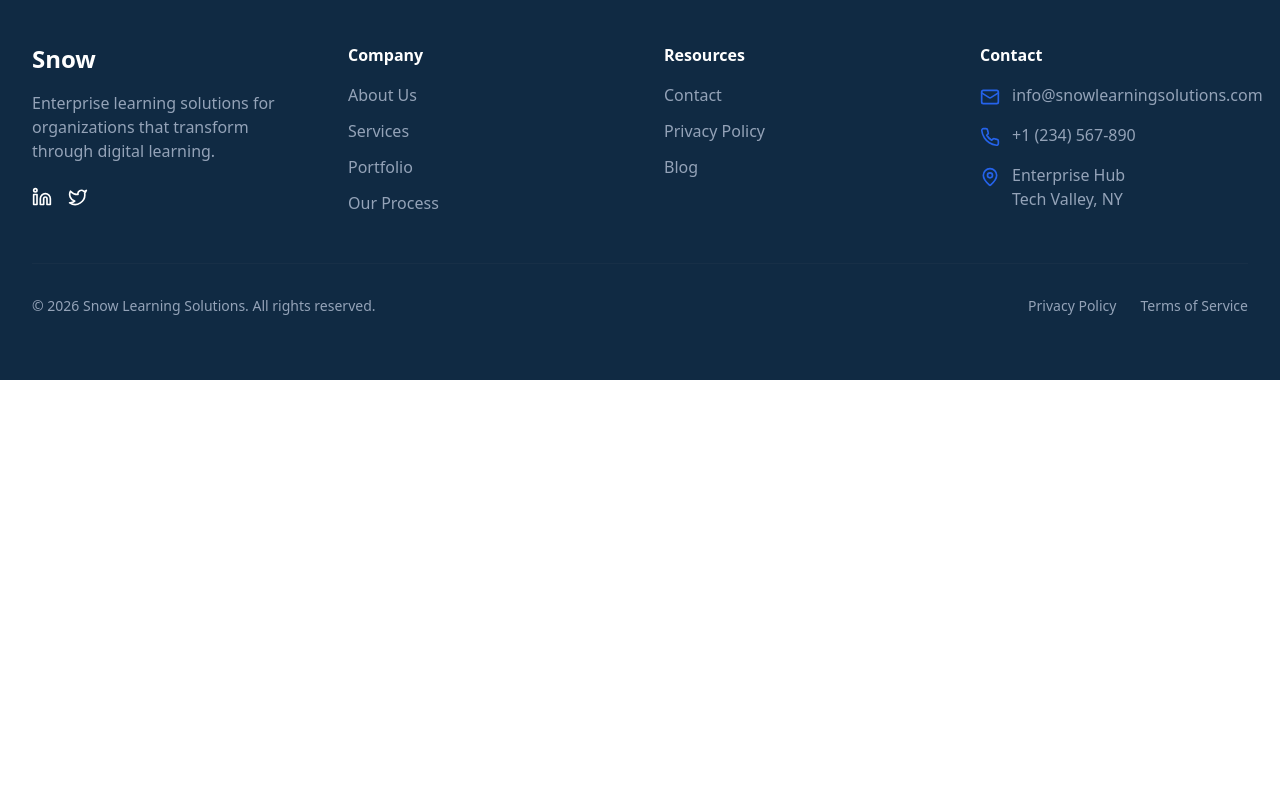
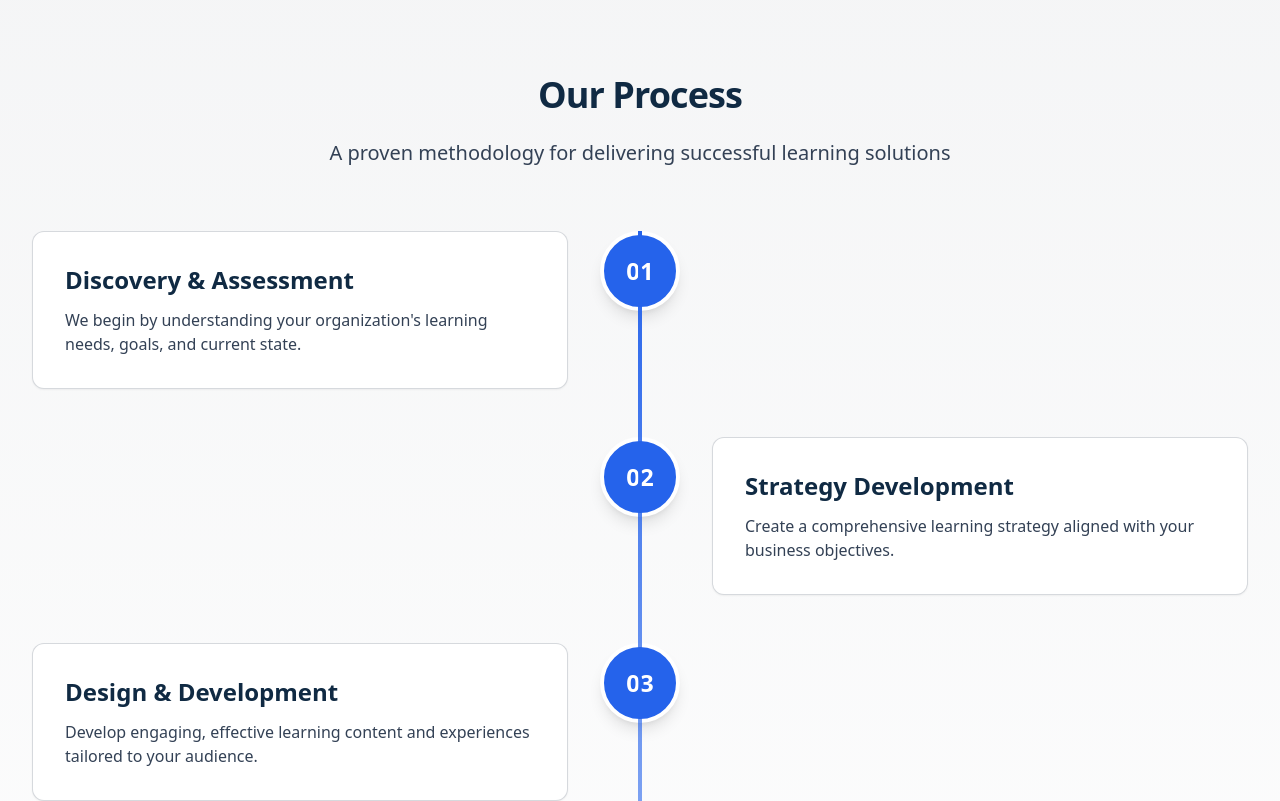
Before and after one commit to maxwaluk1/snow-learning-solutions, a Next.js app: page / in a window 1280 px wide. Shown: the part 940-1741 px from the top of the page. Before the commit the page ends 1320 px from the top, so only its background shows below. Built offline with nearby package versions, Linux system fonts and the light colour scheme.

Commit message:
Add Process section component

```diff
--- /dev/null
+++ b/components/sections/Process.tsx
@@ -0,0 +1,88 @@
+'use client';
+
+import { motion } from 'framer-motion';
+
+const steps = [
+  {
+    number: '01',
+    title: 'Discovery & Assessment',
+    description: 'We begin by understanding your organization\'s learning needs, goals, and current state.',
+  },
+  {
+    number: '02',
+    title: 'Strategy Development',
+    description: 'Create a comprehensive learning strategy aligned with your business objectives.',
+  },
+  {
+    number: '03',
+    title: 'Design & Development',
+    description: 'Develop engaging, effective learning content and experiences tailored to your audience.',
+  },
+  {
+    number: '04',
+    title: 'Implementation',
+    description: 'Deploy solutions with full support for integration, testing, and launch.',
+  },
+  {
+    number: '05',
+    title: 'Measurement & Optimization',
+    description: 'Measure success and continuously optimize based on learner data and feedback.',
+  },
+];
+
+export default function Process() {
+  return (
+    <section className="section-spacing bg-gradient-to-b from-slate/5 to-white">
+      <div className="container-custom">
+        {/* Header */}
+        <motion.div
+          initial={{ opacity: 0, y: -20 }}
+          whileInView={{ opacity: 1, y: 0 }}
+          viewport={{ once: true }}
+          transition={{ duration: 0.6 }}
+          className="text-center mb-16"
+        >
+          <h2 className="text-display-md mb-6">Our Process</h2>
+          <p className="text-xl text-slate max-w-2xl mx-auto">
+            A proven methodology for delivering successful learning solutions
+          </p>
+        </motion.div>
+
+        {/* Timeline */}
+        <div className="relative">
+          {/* Connecting line */}
+          <div className="absolute left-1/2 transform -translate-x-1/2 w-1 h-full bg-gradient-to-b from-accent to-accent/30 hidden md:block" />
+
+          <div className="space-y-12">
+            {steps.map((step, index) => (
+              <motion.div
+                key={index}
+                initial={{ opacity: 0, x: index % 2 === 0 ? -50 : 50 }}
+                whileInView={{ opacity: 1, x: 0 }}
+                viewport={{ once: true }}
+                transition={{ delay: index * 0.1, duration: 0.6 }}
+                className={`flex gap-8 items-start ${index % 2 === 0 ? 'md:flex-row' : 'md:flex-row-reverse'}`}
+              >
+                {/* Content */}
+                <div className="flex-1">
+                  <div className="bg-white p-8 rounded-xl border border-slate/20 shadow-sm hover:shadow-lg transition-shadow duration-300">
+                    <h3 className="text-heading-md mb-3">{step.title}</h3>
+                    <p className="text-slate">{step.description}</p>
+                  </div>
+                </div>
+
+                {/* Number Circle */}
+                <div className="flex-shrink-0 w-20 h-20 rounded-full bg-accent flex items-center justify-center text-white font-bold text-2xl border-4 border-white shadow-lg">
+                  {step.number}
+                </div>
+
+                {/* Spacer */}
+                <div className="flex-1" />
+              </motion.div>
+            ))}
+          </div>
+        </div>
+      </div>
+    </section>
+  );
+}
```
